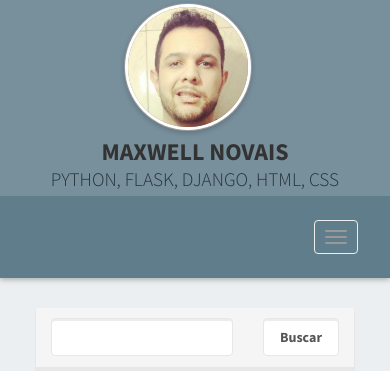
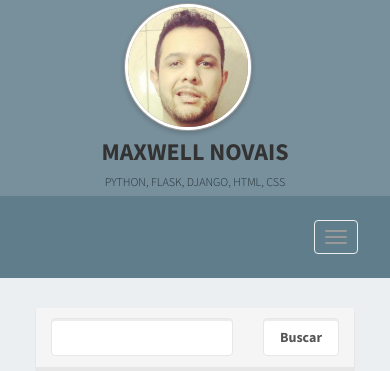
Before and after one commit to maxnovais/Flapy_Blog, a Flask app: page / in a window 390 px wide; the page is wider, and only the part inside the window is pictured. Shown: the top 371 px of that part. Run offline with Flask 2, Linux system fonts and the light colour scheme; data that the repository does not hold is empty; parts of the project's set-up code (start-up, migrations or seed data) failed here and were passed over; some libraries are stand-ins or nearby versions.

Commit message:
Fix branding in mobile

```diff
--- a/app/static/css/default.css
+++ b/app/static/css/default.css
@@ -67,7 +67,7 @@ a:hover{
 .navbar{
     background-color: #607D8B;
     border-bottom: 0px;
-    box-shadow: 0 2px 5px rgba(0,0,0,0.26);
+    box-shadow: 0 0px 0px rgba(0,0,0,0.26);
     border-radius: 0%;
     width: 100%;
     margin: 0px;
@@ -107,7 +107,7 @@ a:hover{
 
 .site-title>small{
     color: #263238;
-    font-size: 0.8em;
+    font-size: 0.5em;
     font-weight: 300;
 }
 
```
